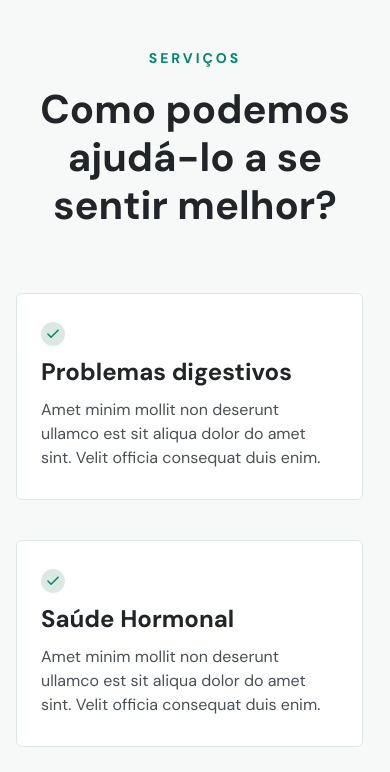
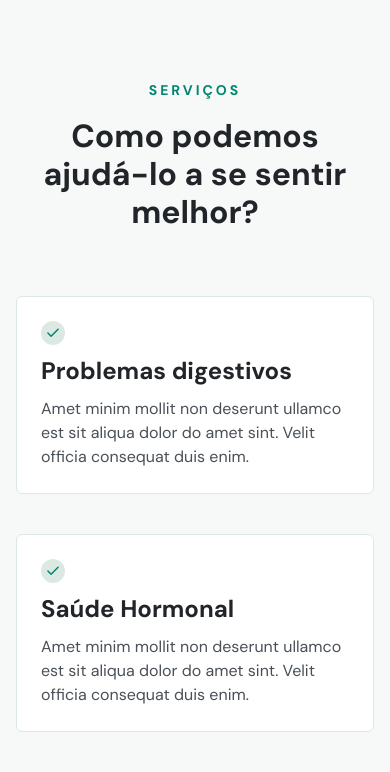
Before and after one commit to olivpeter/doctorcare-lp, a plain HTML site: page index.html in a window 390 px wide. Shown: the part 1458-2230 px from the top of the page. Drawn offline with nearby package versions, Linux system fonts and the light colour scheme.

Commit message:
Feat: Added responsive services section

```diff
--- a/scss/_numbersList.scss
+++ b/scss/_numbersList.scss
@@ -47,7 +47,7 @@
             .numberListItem {
                 &:not(:last-child) {
                     border-right: 0;
-                    margin-bottom: 3.2rem;
+                    margin-bottom: 4.8rem;
                 }
             }
         }
--- a/scss/_services.scss
+++ b/scss/_services.scss
@@ -32,11 +32,9 @@
         }
 
         .servicesGrid {
-            display: flex;
-            align-items: center;
-            justify-content: space-between;
-            flex-wrap: wrap;
-            row-gap: 4rem;
+            display: grid;
+            grid-template-columns: repeat(3, 1fr);
+            gap: 4rem;
 
             .servicesCard {
                 display: flex;
@@ -47,8 +45,6 @@
                 background: $white;
                 border-radius: 0.6rem;
                 border: 1px solid $brand-green-light;
-                width: 34.7rem;
-                height: 20.7rem;
 
                 img {
                     width: 2.4rem;
@@ -68,3 +64,18 @@
         }
     }
 }
+
+@media screen and (max-width: 768px) {
+    .services {
+        .gridWrapper {
+            .servicesTitle {
+                h2 {
+                    font-size: 3.2rem;
+                }
+            }
+            .servicesGrid {
+                grid-template-columns: 1fr;
+            }
+        }
+    }
+}
```
Also changed, not shown: css/main.min.css.
